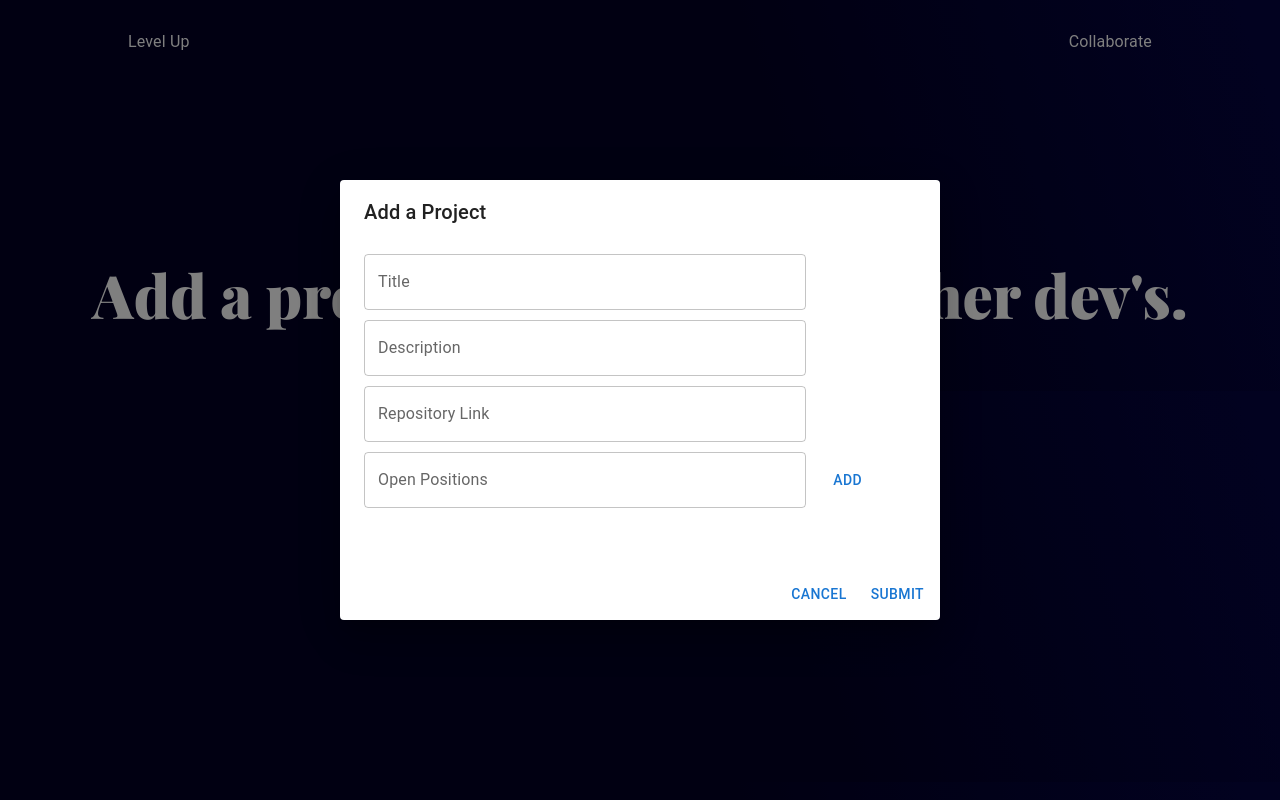
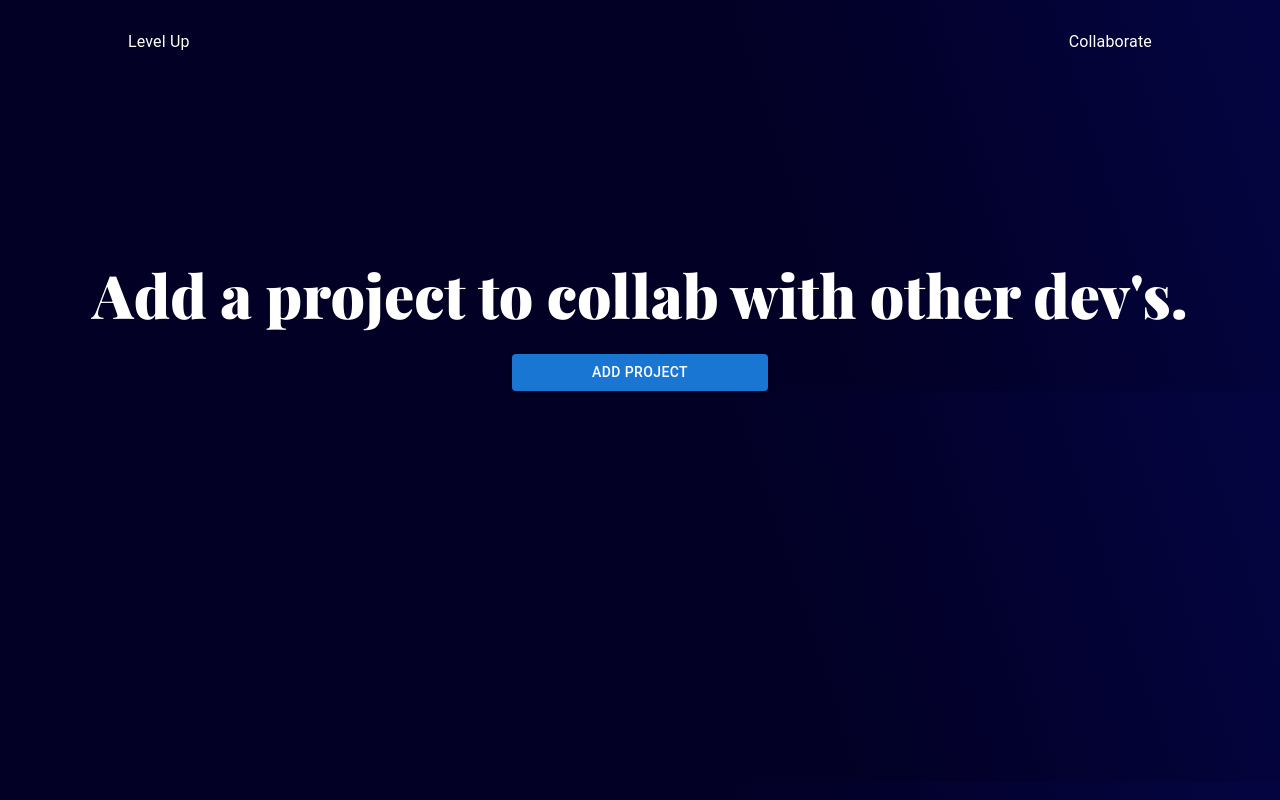
Before and after one commit to BrandonGrayson/level-up, a React (Create React App) app: page / in a window 1280 px wide. Built offline with nearby package versions, Linux system fonts and the light colour scheme; a web font is replaced by a local one.

Commit message:
add Project Dialog component and proeject added to redux state

```diff
--- a/package.json
+++ b/package.json
@@ -5,6 +5,7 @@
   "dependencies": {
     "@emotion/react": "^11.10.4",
     "@emotion/styled": "^11.10.4",
+    "@mui/icons-material": "^5.10.9",
     "@mui/material": "^5.10.8",
     "@reduxjs/toolkit": "^1.8.6",
     "@testing-library/jest-dom": "^5.16.5",
--- /dev/null
+++ b/src/components/AddProjectDialog.tsx
@@ -0,0 +1,141 @@
+import React, { useState } from "react";
+import {
+  Dialog,
+  DialogTitle,
+  DialogContent,
+  Box,
+  DialogActions,
+  Typography,
+  Button,
+} from "@mui/material";
+import { useDispatch } from "react-redux";
+import { projectAdded } from "../store/ProjectSlice";
+import CloseIcon from "@mui/icons-material/Close";
+
+export default function AddProjectDialog({
+  open,
+  setOpen,
+}: {
+  open: boolean;
+  setOpen: React.Dispatch<React.SetStateAction<boolean>>;
+}) {
+  const [title, setTitle] = useState("");
+  const [description, setDescription] = useState("");
+  const [position, setPosition] = useState("");
+  const [openPositions, setOpenPositions] = useState<string[]>([]);
+  const [linkToRepo, setLinkToRepo] = useState("");
+  const dispatch = useDispatch();
+  const handleClose = () => {
+    setOpen(false);
+  };
+
+  return (
+    <Dialog open={open} onClose={handleClose} fullWidth={true}>
+      <DialogTitle>Create a Project</DialogTitle>
+      <DialogContent>
+        <Box sx={{ display: "flex", flexDirection: "column" }}>
+          <label htmlFor="Title">Title</label>
+          <input
+            type="text"
+            className="create-project-name"
+            name="name"
+            placeholder="Title for project"
+            onChange={(e) => setTitle(e.target.value)}
+            value={title}
+          ></input>
+          <label htmlFor="Description">Description</label>
+          <input
+            type="text"
+            className="create-project-name"
+            name="Description"
+            placeholder="Describe the project"
+            onChange={(e) => setDescription(e.target.value)}
+            value={description}
+          />
+          <label>Repository Link</label>
+          <input
+            type="text"
+            className="create-project-name"
+            name="Repository Link"
+            onChange={(e) => setLinkToRepo(e.target.value)}
+            value={linkToRepo}
+            placeholder="Link to Repo"
+          />
+          <Box
+            sx={{
+              display: "flex",
+              flexDirection: "column",
+              width: "100%",
+              marginBottom: "40px",
+            }}
+          >
+            <label htmlFor="Open Positions">Open Positions</label>
+            <input
+              type="text"
+              className="create-project-name"
+              name="Open Positions"
+              onChange={(e) => {
+                setPosition(e.target.value);
+              }}
+              value={position}
+              placeholder="What skills does the project need?"
+            />
+            <Button
+              variant="contained"
+              onClick={() => {
+                setOpenPositions([...openPositions, position]);
+                setPosition("");
+              }}
+              sx={{ width: "100px", marginTop: "10px" }}
+            >
+              <Typography sx={{ fontSize: "10px" }}>Add Skill</Typography>
+            </Button>
+          </Box>
+        </Box>
+        <Box sx={{ display: "flex", flexDirection: "row" }}>
+          {openPositions.map((openPosition, index) => (
+            <Box key={index} sx={{ display: "flex", flexDirection: "row" }}>
+              <Button>
+                <>
+                  <CloseIcon
+                    onClick={() =>
+                      setOpenPositions(
+                        openPositions.filter(
+                          (position) => position !== openPosition
+                        )
+                      )
+                    }
+                  />
+                  {openPosition}
+                </>
+              </Button>
+            </Box>
+          ))}
+        </Box>
+      </DialogContent>
+      <DialogActions>
+        <Button onClick={handleClose}>Cancel</Button>
+        <Button
+          onClick={() => {
+            dispatch(
+              projectAdded({
+                title,
+                description,
+                linkToRepo,
+                openPositions,
+              })
+            );
+            setTitle("");
+            setDescription("");
+            setLinkToRepo("");
+            setPosition("");
+            setOpenPositions([]);
+            handleClose();
+          }}
+        >
+          Submit
+        </Button>
+      </DialogActions>
+    </Dialog>
+  );
+}
--- a/src/css/collab.css
+++ b/src/css/collab.css
@@ -12,6 +12,11 @@
     color: white;
     font-size: 60px;
     margin-top: 200px;
+}
+
+.create-project-name {
+    height: 30px;
+    margin-bottom: 10px;
 }
 
 #add-proj {
--- a/src/pages/Collaborate.tsx
+++ b/src/pages/Collaborate.tsx
@@ -1,119 +1,23 @@
-import {
-  Grid,
-  Button,
-  Dialog,
-  DialogTitle,
-  DialogContent,
-  TextField,
-  Box,
-  DialogActions,
-  Typography,
-} from "@mui/material";
+import { Grid, Button } from "@mui/material";
 import "../css/collab.css";
-import React, { useState } from "react";
-import { useDispatch, useSelector } from "react-redux";
-import { projectAdded } from "../store/ProjectSlice";
+import { useState } from "react";
+import AddProjectDialog from "../components/AddProjectDialog";
 
 export default function Collaborate() {
-  const [open, setOpen] = useState(true);
-  const { projects } = useSelector((state: any) => state.projects);
-  const [title, setTitle] = useState("");
-  const [description, setDescription] = useState("");
-  const [position, setPosition] = useState("");
-  const [open_positions, setOpenPositions] = useState<string[]>([]);
-  const [linkToRepo, setLinkToRepo] = useState("");
-  const dispatch = useDispatch();
-
-  const handleClose = () => {
-    setOpen(false);
-  };
-
+  const [open, setOpen] = useState(false);
   return (
     <Grid item xs={12}>
       <div className="collab-box">
         <p className="collab-txt">Add a project to collab with other dev's.</p>
-        <Button id="add-proj" sx={{ marginTop: "20px" }} variant="contained">
+        <Button
+          onClick={() => setOpen(true)}
+          id="add-proj"
+          sx={{ marginTop: "20px" }}
+          variant="contained"
+        >
           Add Project
         </Button>
-        <Dialog open={open} onClose={handleClose} fullWidth={true}>
-          <DialogTitle>Add a Project</DialogTitle>
-          <DialogContent>
-            <Box sx={{ display: "flex", flexDirection: "column" }}>
-              <TextField
-                id="outlined-basic"
-                label="Title"
-                variant="outlined"
-                sx={{ marginBottom: "10px", marginTop: "10px", width: "80%" }}
-                onChange={(e) => setTitle(e.target.value)}
-                value={title}
-              />
-              <TextField
-                id="outlined-basic"
-                label="Description"
-                variant="outlined"
-                sx={{ marginBottom: "10px", width: "80%" }}
-                onChange={(e) => setDescription(e.target.value)}
-                value={description}
-              />
-              <TextField
-                id="outlined-basic"
-                label="Repository Link"
-                variant="outlined"
-                sx={{ marginBottom: "10px", width: "80%" }}
-                onChange={(e) => setLinkToRepo(e.target.value)}
-                value={linkToRepo}
-              />
-              <Box
-                sx={{
-                  display: "flex",
-                  flexDirection: "row",
-                  width: "100%",
-                  marginBottom: "40px",
-                }}
-              >
-                <TextField
-                  id="outlined-basic"
-                  label="Open Positions"
-                  variant="outlined"
-                  sx={{ width: "80%" }}
-                  onChange={(e) => setPosition(e.target.value)}
-                />
-                <Button
-                  onClick={() => {
-                    setOpenPositions([...open_positions, position]);
-                    setPosition("");
-                  }}
-                  sx={{ marginLeft: "10px" }}
-                >
-                  Add
-                </Button>
-              </Box>
-            </Box>
-            {open_positions.map((position) => (
-              <Box>
-                <p>x</p>
-                <Typography>{position}</Typography>
-              </Box>
-            ))}
-          </DialogContent>
-          <DialogActions>
-            <Button onClick={handleClose}>Cancel</Button>
-            <Button
-              onClick={() =>
-                dispatch(
-                  projectAdded({
-                    title,
-                    description,
-                    linkToRepo,
-                    open_positions,
-                  })
-                )
-              }
-            >
-              Submit
-            </Button>
-          </DialogActions>
-        </Dialog>
+        <AddProjectDialog open={open} setOpen={setOpen} />
       </div>
     </Grid>
   );
--- a/src/store/store.ts
+++ b/src/store/store.ts
@@ -1,5 +1,5 @@
 import { configureStore } from "@reduxjs/toolkit";
-import projectsReducer from './ProjectSlice'
+import projectsReducer from './ProjectSlice';
 
 export default configureStore({
   reducer: {
```
Also changed, not shown: 1 other file (tests, documents, lock files or other folders).
